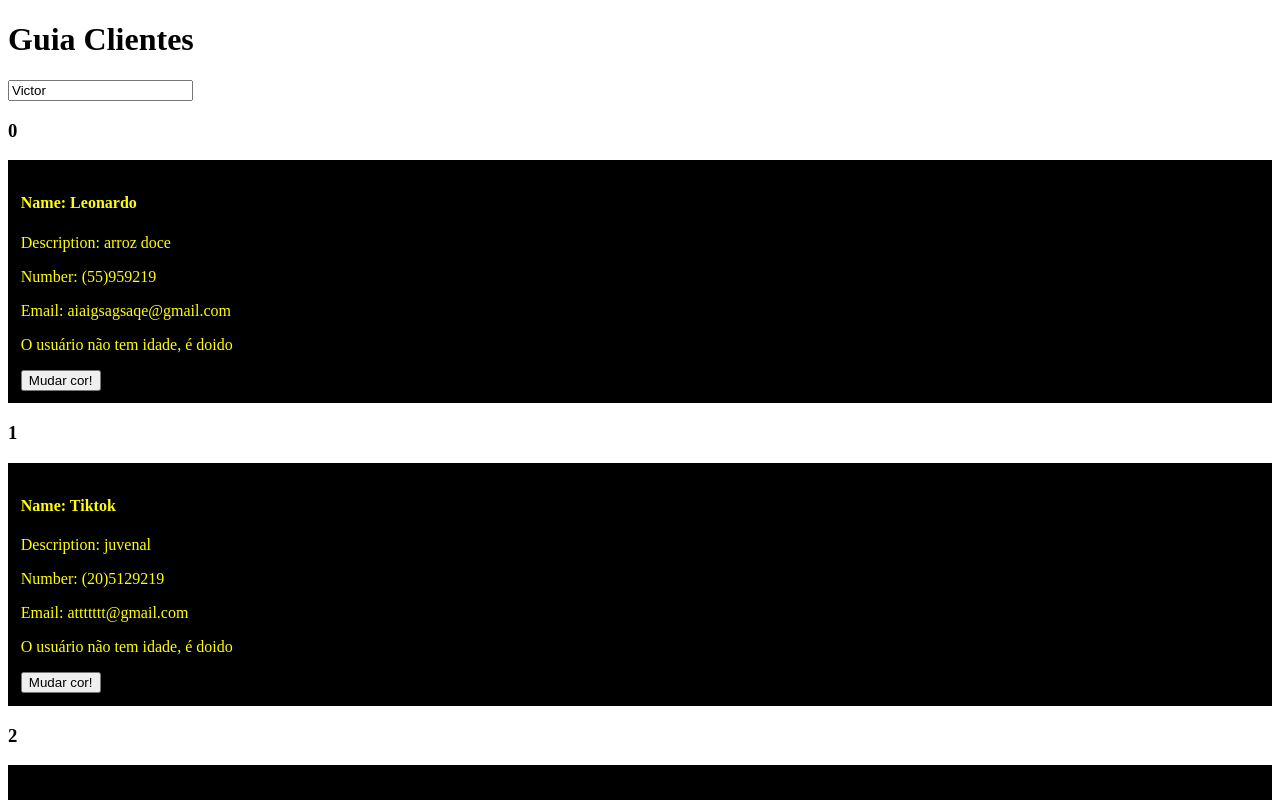
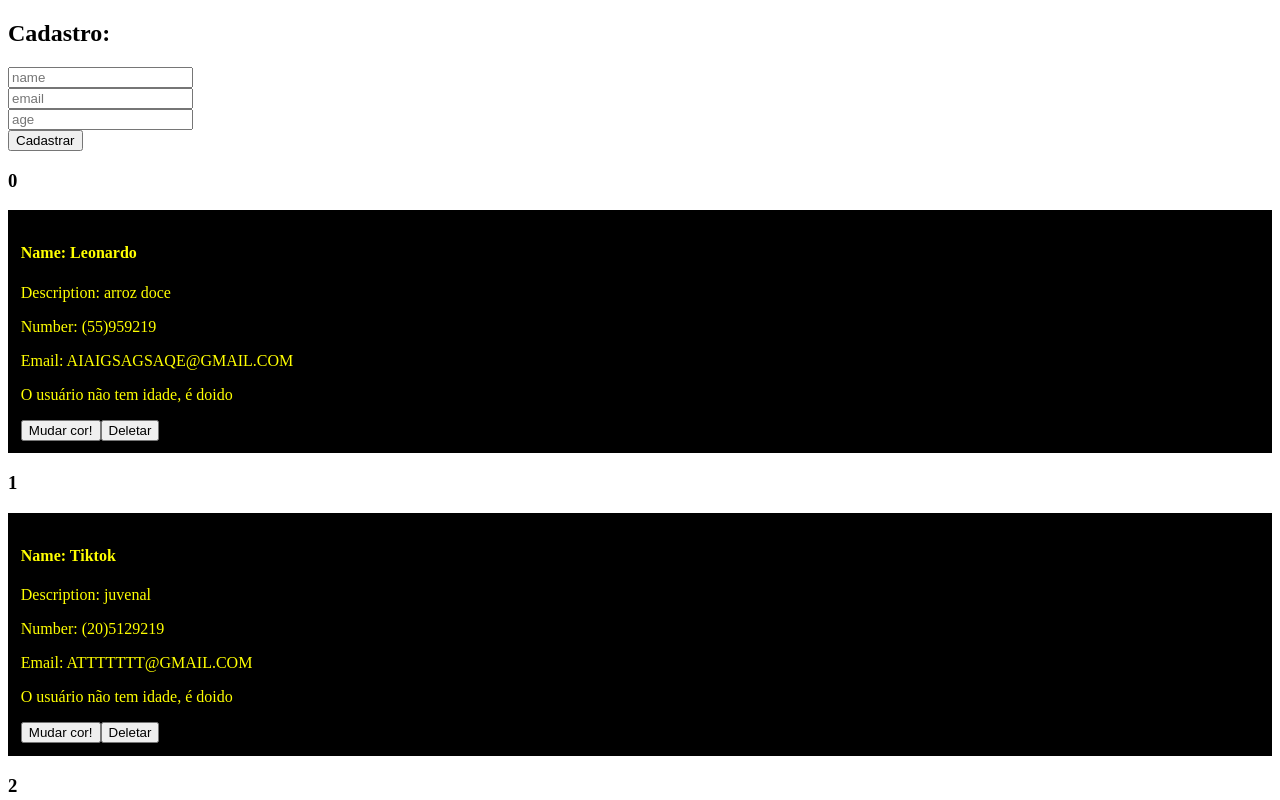
Before and after one commit to Trouttt/Vue-Base, a Vue app: page / in a window 1280 px wide. Shown: the top 800 px of the page. Built offline with nearby package versions, Linux system fonts and the light colour scheme.

Commit message:
filters and events

```diff
--- a/src/App.vue
+++ b/src/App.vue
@@ -1,10 +1,15 @@
 <template>
   <div id="app">
-    <h1>Guia Clientes</h1>
-    <input type="text" v-model="user.name"/>
+    <h2>Cadastro:</h2>
+    <input type="text" placeholder="name" v-model="nameField"> <br>
+    <p v-if="nameValidation == true">Nome inválido!</p>
+    <input type="email" placeholder="email" v-model="emailField"> <br>
+    <input type="number" placeholder="age" v-model="ageField"> <br>
+    <button @click="userRegister">Cadastrar</button>
+
     <div v-for="(user, index) in users" :key="user.id">
       <h3>{{ index }}</h3>
-      <Cliente :client="user"/>
+      <Cliente :client="user" @meDelete="deleteUser($event)"/>
     </div>
   </div>
 </template>
@@ -15,14 +20,10 @@ import Cliente from './components/Cliente';
 export default {
   data(){
     return{
-      nomeDoVictor: "Victor Limaa",
-      user:{
-        name: "Victor",
-        number:"(22)5129219",
-        email:"fsafsito@gmail.com",
-        age:12,
-        description:"eita maluco doideira"
-      },
+      nameField: "",
+      emailField: "",
+      ageField: "",
+      nameValidation: false,
       users:[
         {
           id:1,
@@ -56,6 +57,32 @@ export default {
   components: {
     Cliente,
     //Produto
+  },
+  methods:{
+    userRegister: function(){
+      if(this.nameField == "" || this.nameField == " " || this.nameField < 3){
+        console.log("erro de validação");
+        this.nameValidation = true;
+      }else{
+        this.users.push({
+        id:Date.now(),
+        name:this.nameField,
+        email: this.emailField,
+        age: this.ageField
+      })
+      this.nameField = "";
+      this.emailField = "";
+      this.ageField = "";
+      this.nameValidation = false;
+      } //if user.id == id, he will be removed from the array
+
+    },
+    deleteUser: function($event){
+      console.log("Recebendo evento!");
+      var id = $event.userId;
+      var newArray = this.users.filter(user => user.id != id); //if user.id is the same than id, he will be removed from the array
+      this.users = newArray;
+    }
   }
 
 }
--- a/src/components/Cliente.vue
+++ b/src/components/Cliente.vue
@@ -1,13 +1,14 @@
 <template>
     <div :class="{'client': !isPremium, 'client-premium': isPremium}">
         <h4>Name: {{client.name}}</h4>
-        <p>Description: {{client.description}}</p>
+        <p>Description: {{client.description }}</p>
         <p>Number: {{client.number}}</p>
-        <p>Email: {{client.email}}</p>
+        <p>Email: {{client.email | processEmail()}}</p>
         <p v-if="showAge == true">Age: {{client.age}}</p>
         <p v-else> O usuário não tem idade, é doido</p>
 
         <button @click="changeColor($event)">Mudar cor!</button>
+        <button @click="sendDeleteEvent()">Deletar</button>
 
     </div>
 
@@ -28,6 +29,18 @@ export default {
         changeColor: function($event){
             console.log($event);
             this.isPremium = !this.isPremium;
+        },
+        sendDeleteEvent: function(){
+            console.log("Emitindo do filho");
+            this.$emit("meDelete", {userId:this.client.id, component: this});
+        },
+        tiktok:function(){
+            console.log("tiktok");
+        }
+    },
+    filters:{
+        processEmail: function(value){
+            return value.toUpperCase();
         }
     }
 }
```
Also changed, not shown: annotations.txt.
